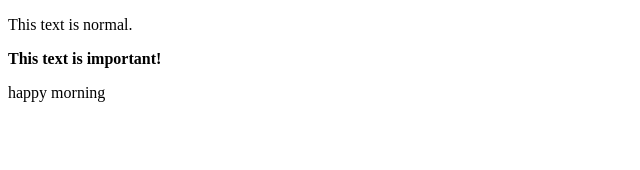
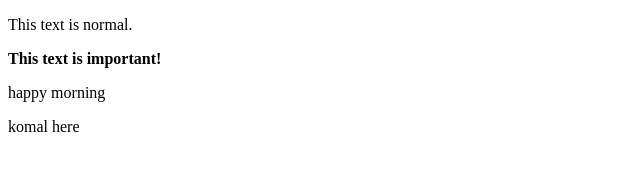
Before and after one commit to prity-pat/nsti, a plain HTML site: page index.html in a window 1280 px wide. Shown: the full height of the page, 0-640 px from the left. Drawn offline with Linux system fonts and the light colour scheme.

Commit message:
Update index.html

```diff
--- a/index.html
+++ b/index.html
@@ -6,5 +6,6 @@
 
 <p><strong>This text is important!</strong></p>
 <p>happy morning</p>
+  <h>komal here</h>
 </body>
 </html>
```
